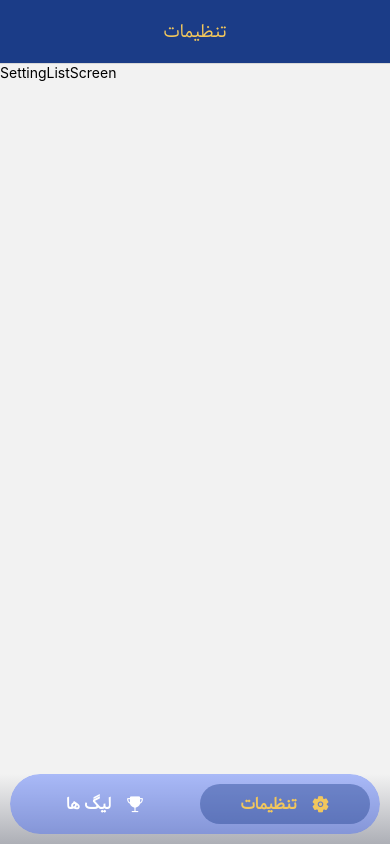
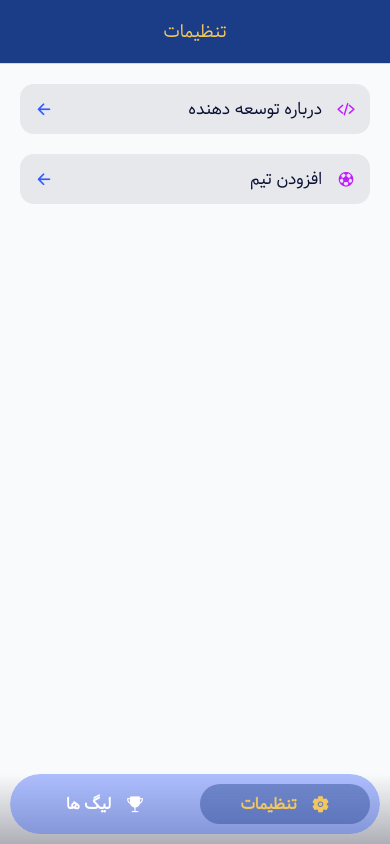
Before and after one commit to hamedghaaderi/League-builder, a React Native app: screen /SettingList in a window 390 px wide. Built offline with nearby package versions, Linux system fonts and the light colour scheme.

Commit message:
feat: create setting list screen structure and style it. also create list item in this list.

```diff
--- a/App.js
+++ b/App.js
@@ -11,7 +11,7 @@ import LeagueEditScreen from "./screens/leagues/league-edit-screen";
 import LeagueStandingsScreen from "./screens/leagues/league-standings-screen";
 import LeagueFixturesScreen from "./screens/leagues/league-fixtures-screen";
 import AboutDeveloperScreen from "./screens/settings/about-developer-screen";
-import ThemeScreen from "./screens/settings/theme-screen";
+import CreateTeamScreen from "./screens/settings/create-team-screen";
 import TabBar from "./components/ui/tab-bar";
 import { useFonts } from "expo-font";
 import GlobalStyles from "./constants/colors";
@@ -122,10 +122,10 @@ export default function App() {
 
           {/* Setting Screens */}
           <Stack.Screen
-            name="Theme"
-            component={ThemeScreen}
+            name="createTeam"
+            component={CreateTeamScreen}
             options={{
-              title: "تم و استایل",
+              title: "افزودن تیم",
             }}
           />
           <Stack.Screen
--- /dev/null
+++ b/components/settings/setting-item.js
@@ -0,0 +1,46 @@
+import { StyleSheet, Text, View } from "react-native";
+import { Ionicons } from "@expo/vector-icons";
+import GlobalStyles from "../../constants/colors";
+
+const SettingItem = ({ children, icon }) => {
+  return (
+    <View style={styles.container}>
+      <Ionicons
+        name="arrow-back"
+        size={18}
+        color={GlobalStyles.colors.secondary}
+      />
+      <View style={styles.content}>
+        <Text style={styles.text}>{children}</Text>
+        <Ionicons name={icon} size={18} color={GlobalStyles.colors.accentAlt} />
+      </View>
+    </View>
+  );
+};
+
+export default SettingItem;
+
+const styles = StyleSheet.create({
+  container: {
+    width: "100%",
+    backgroundColor: GlobalStyles.colors.border,
+    paddingVertical: 12,
+    paddingHorizontal: 15,
+    marginBottom: 20,
+    borderRadius: 14,
+    flexDirection: "row",
+    alignItems: "center",
+    justifyContent: "space-between",
+  },
+  content: {
+    flexDirection: "row",
+    alignItems: "center",
+    justifyContent: "space-between",
+    gap: 15,
+  },
+  text: {
+    fontFamily: "samim",
+    fontSize: 17,
+    color: GlobalStyles.colors.textPrimary,
+  },
+});
--- a/screens/setting-list-screen.js
+++ b/screens/setting-list-screen.js
@@ -1,11 +1,31 @@
-import { Text, View } from "react-native";
+import { ScrollView, StyleSheet, View } from "react-native";
+import GlobalStyles from "../constants/colors";
+import SettingItem from "../components/settings/setting-item";
 
 const SettingListScreen = () => {
   return (
-    <View>
-      <Text>SettingListScreen</Text>
+    <View style={styles.container}>
+      <ScrollView showsVerticalScrollIndicator={false}>
+        <SettingItem icon="code-slash">درباره توسعه دهنده</SettingItem>
+        <SettingItem icon="football">افزودن تیم</SettingItem>
+        <View style={styles.listFooter} />
+      </ScrollView>
     </View>
   );
 };
 
 export default SettingListScreen;
+
+const styles = StyleSheet.create({
+  container: {
+    flex: 1,
+    backgroundColor: GlobalStyles.colors.background,
+    paddingTop: 20,
+    paddingHorizontal: 20,
+  },
+  listFooter: {
+    height: 70,
+    width: "100%",
+    backgroundColor: GlobalStyles.colors.background,
+  },
+});
--- /dev/null
+++ b/screens/settings/create-team-screen.js
@@ -0,0 +1,11 @@
+import { Text, View } from "react-native";
+
+const CreateTeamScreen = () => {
+  return (
+    <View>
+      <Text>CreateTeamScreen</Text>
+    </View>
+  );
+};
+
+export default CreateTeamScreen;
--- a/screens/settings/theme-screen.js
+++ /dev/null
@@ -1,11 +0,0 @@
-import { Text, View } from "react-native";
-
-const ThemeScreen = () => {
-  return (
-    <View>
-      <Text>ThemeScreen</Text>
-    </View>
-  );
-};
-
-export default ThemeScreen;
```
